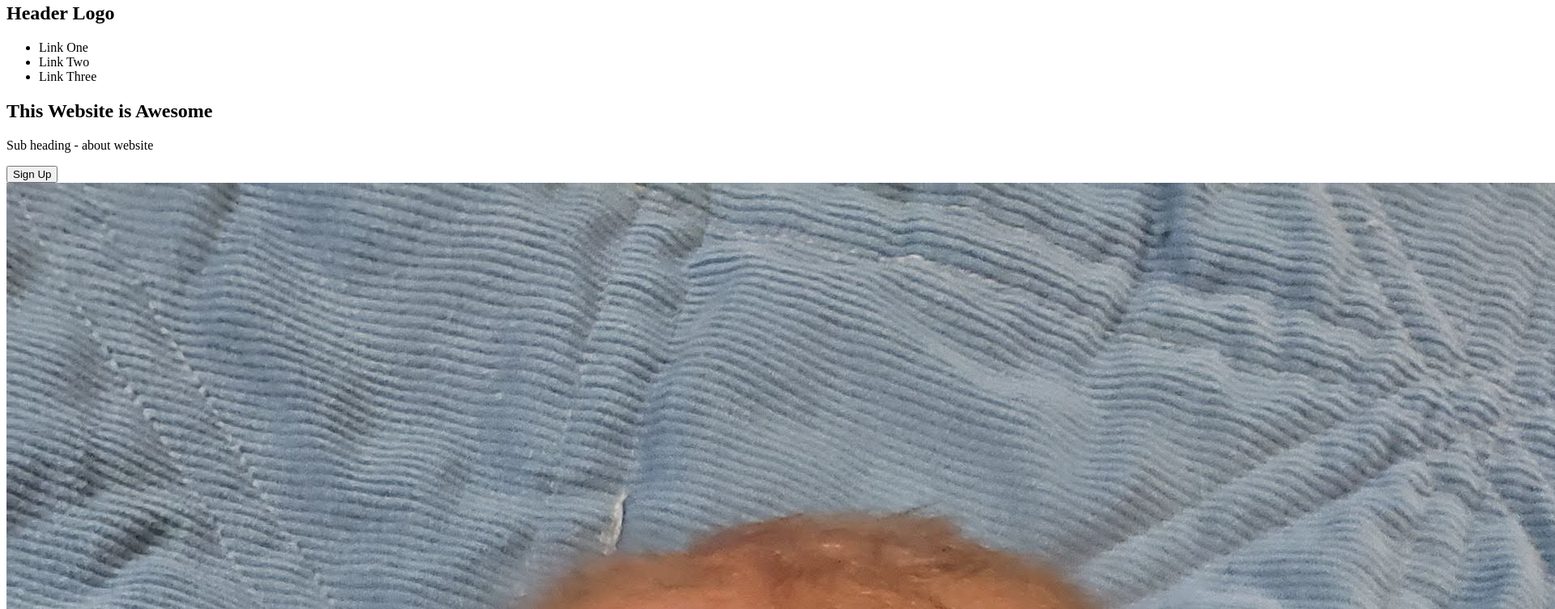
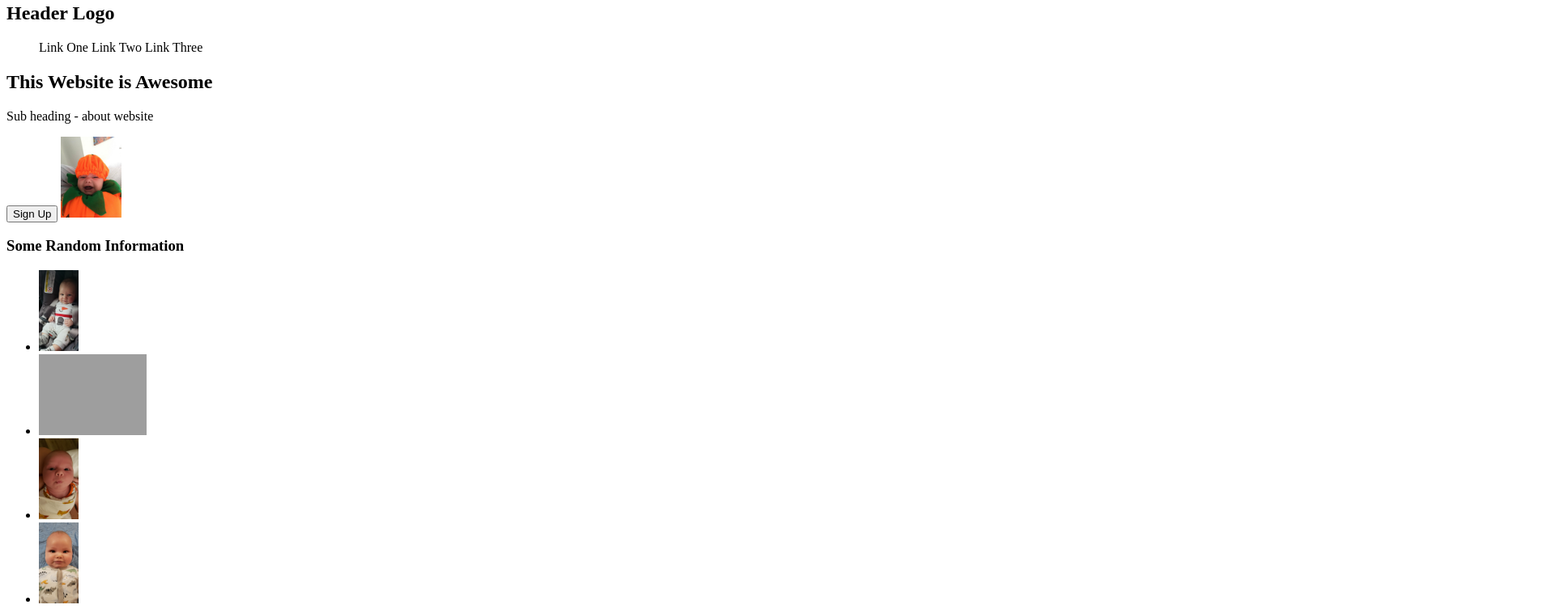
Before and after one commit to noahpcarlson/landing_page, a plain HTML site: page index.html in a window 1280 px wide. Shown: the part 17-770 px from the top of the page at 81% size, 1920 px wide, since content can reach past the window. Drawn offline with Linux system fonts and the light colour scheme; grey boxes are pictures that could not be loaded.

Commit message:
resized photos

```diff
--- a/index.html
+++ b/index.html
@@ -8,9 +8,9 @@
 
   <body>
       <header>
-          <nav>
+          <nav class="header">
                 <h1>Header Logo</h1>
-                <ul>
+                <ul class="header-links">
                   <li>Link One</li>
                   <li>Link Two</li>
                   <li>Link Three</li>
@@ -21,16 +21,16 @@
           <h2>This Website is Awesome</h2>
           <p>Sub heading - about website</p>
           <button type="button">Sign Up</button>
-          <img src="Henry.jpg">
+          <img class="header-image" src="Henry5.jpg">
 
         </div>
         <div>
             <h3>Some Random Information</h3>
             <ul>
-                <li><img src="Henry2.jpg"></li>
-                <li><img src="Henry3.jpg"></li>
-                <li><img src="Henry4.jpg"></li>
-                <li><img src="Henry5.jpg"></li>
+                <li><img class="images" src="Henry2.jpg"></li>
+                <li><img class="images" src="Henry3.jpg"></li>
+                <li><img class="images" src="Henry4.jpg"></li>
+                <li><img class="images" src="Henry.jpg"></li>
             </ul>
 
         </div>
--- a/style.css
+++ b/style.css
@@ -0,0 +1,16 @@
+
+
+
+.header-links li {
+    display: inline
+}
+
+.header-image {
+    height: 100px;
+    width: auto;
+}
+
+.images {
+    height: 100px;
+    width: auto;
+}
```
